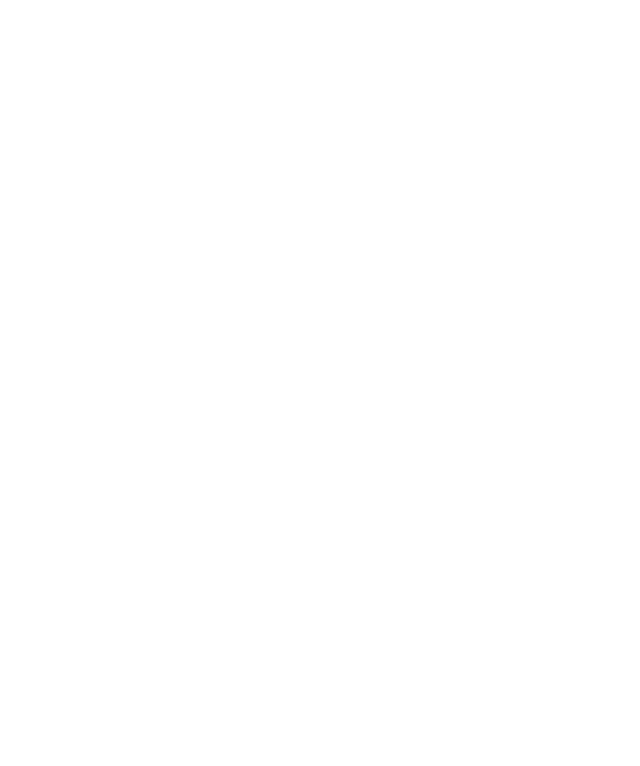
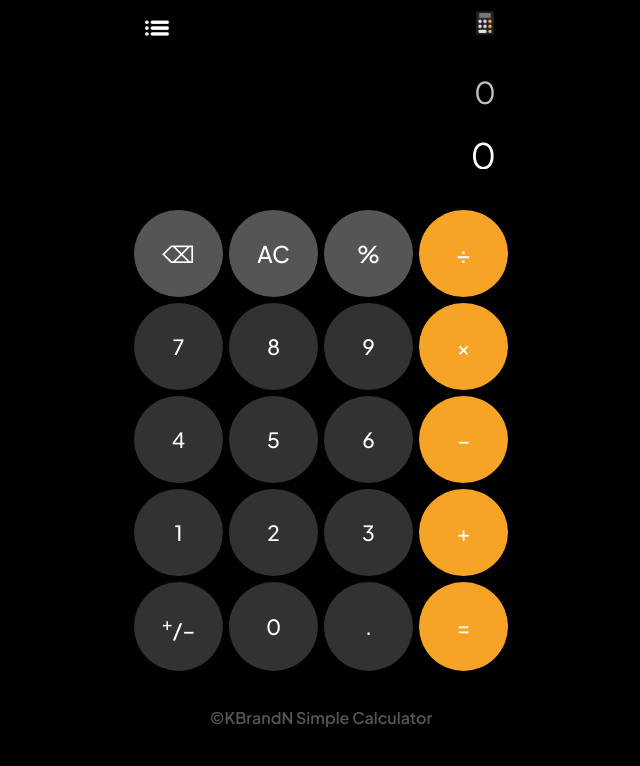
Before and after one commit to komoforbrandon/Simple-Calculator, a plain HTML site: page index.html in a window 1280 px wide. Shown: the whole page, without its empty margins (319-959 px from the left). Drawn offline with Linux system fonts and the light colour scheme.

Commit message:
Add complete implementation of Simple Calculator with UI and functionality

```diff
--- a/index.html
+++ b/index.html
@@ -1,11 +1,63 @@
 <!DOCTYPE html>
 <html lang="en">
+
 <head>
     <meta charset="UTF-8">
     <meta name="viewport" content="width=device-width, initial-scale=1.0">
     <title>Calculator</title>
+    <link rel="stylesheet" href="styles/style.css">
+    <link rel="shortcut icon" href="assets/fav.png" type="image/png">
 </head>
+
 <body>
+    <header>
+        <img src="assets/menu.png" alt="menu icon">
+        <img src="assets/cal.png" alt="Calculator icon">
+    </header>
+    <main>
+        <section class="input-answers">
+            <p id="answer">0</p>
+            <p id="input">0</p>
+        </section>
+        <section class="cal-values">
+            <table>
+                <tr class="header-btn">
+                    <td data-value="del" class="btn">&#9003;</td>
+                    <td data-value="AC" class="btn">AC</td>
+                    <td data-value="%" class="btn">&percnt;</td>
+                    <td data-value="/" class="btn operator">&div;</td>
+                </tr>
+                <tr>
+                    <td data-value="5" class="btn">7</td>
+                    <td data-value="8" class="btn">8</td>
+                    <td data-value="9" class="btn">9</td>
+                    <td data-value="*" class="btn operator">&times;</td>
+                </tr>
+                <tr>
+                    <td data-value="4" class="btn">4</td>
+                    <td data-value="5" class="btn">5</td>
+                    <td data-value="6" class="btn">6</td>
+                    <td data-value="-" class="btn operator">&minus;</td>
+                </tr>
+                <tr>
+                    <td data-value="1" class="btn">1</td>
+                    <td data-value="2" class="btn">2</td>
+                    <td data-value="3" class="btn">3</td>
+                    <td data-value="+" class="btn operator">&plus;</td>
+                </tr>
+                <tr>
+                    <td data-value="+/-" class="btn"><sup>&plus;</sup>/&minus;</td>
+                    <td data-value="0" class="btn">0</td>
+                    <td data-value="." class="btn">&period;</td>
+                    <td data-value="=" class="btn operator">&equals;</td>
+                </tr>
+            </table>
+        </section>
+    </main>
+    <footer>
+        <p>&copy;KBrandN Simple Calculator</p>
+    </footer>
+    <script src="script.js"></script>
+</body>
 
-</body>
 </html>
--- a/script.js
+++ b/script.js
@@ -0,0 +1,22 @@
+const btns = document.querySelectorAll(".btn");
+const display = document.getElementById("input");
+const answerElt = document.getElementById("answer");
+
+btns.forEach(btn => {
+    btn.addEventListener('click', () => {
+        const newValue = btn.dataset.value;
+        if (newValue == "AC") {
+            display.textContent = 0;
+            answerElt.textContent=0;
+        } else if (newValue == '=') {
+            answerElt.textContent =eval(display.textContent);
+            display.textContent=answerElt.textContent;
+        } else if(newValue=='del'){
+        let displayValue=(display.textContent).slice(0,-1);
+          display.textContent=displayValue;
+        }
+        else {
+            display.textContent += newValue;
+        }
+    })
+})
--- a/styles/style.css
+++ b/styles/style.css
@@ -0,0 +1,117 @@
+@import url("https://fonts.googleapis.com/css2?family=Plus+Jakarta+Sans:ital,wght@0,200..800;1,200..800&display=swap");
+
+* {
+  font-family: "Plus Jakarta Sans", sans-serif;
+  color: #fff;
+}
+
+body {
+  background-color: #000;
+}
+
+header {
+  width: 23rem;
+  display: flex;
+  justify-content: space-between;
+  margin: auto;
+}
+
+header img {
+  width: 40px;
+  height: fit-content;
+  cursor: pointer;
+}
+
+main {
+  width: fit-content;
+  margin: auto;
+  color:white;
+  line-height: 28px;
+}
+
+#answer {
+  text-align: end;
+  color: #c0bdbd;
+  font-size: 30px;
+  width: inherit;
+  margin-right: 18px;
+}
+
+#input {
+  font-size: 35px;
+  text-align: end;
+  margin-right: 18px;
+  width: inherit;
+  overflow: hidden;
+}
+
+table {
+  border-collapse: separate;
+  border-spacing: 6px;
+}
+
+tr td {
+  background-color: #353535f1;
+  padding: 27px;
+  width: 35px;
+  font-size: 21px;
+  height: 33px;
+  border-radius: 50%;
+  text-align: center;
+  color: #fff;
+  font-weight: 500;
+}
+
+.header-btn td {
+  background-color: #555;
+  font-size: 23px;
+}
+
+td:hover {
+  transform: scale(1.06);
+  background-color: #2b2a2a;
+  box-shadow: 6px 2px 14px #2b2b2b;
+}
+
+tr td.operator {
+  background-color: #f7a326;
+  width: 35px;
+}
+
+tr td.operator:hover {
+  background-color: #ff9f0a;
+  box-shadow: 0px 2px 8px #ff9f0a;
+}
+
+footer p{
+  width: 100%;
+  margin: auto;
+  text-align: center;
+  padding: 30px 0;
+  color: #555;
+  font-weight: 600;
+}
+
+@media (max-width: 380px) {
+ header {
+    width: 100%;
+ }
+
+  main section {
+    width: 100%;
+    margin: auto;
+  }
+
+ tr td {
+    width: 35px !important;
+    font-size: 18px;
+    height: 28px !important;
+    font-weight: 600;
+    padding: 20px;
+ }
+
+ .header-btn td {
+    font-size: 18px;
+    font-weight: 700;
+ }
+}
```
Also changed, not shown: 1 other file.
